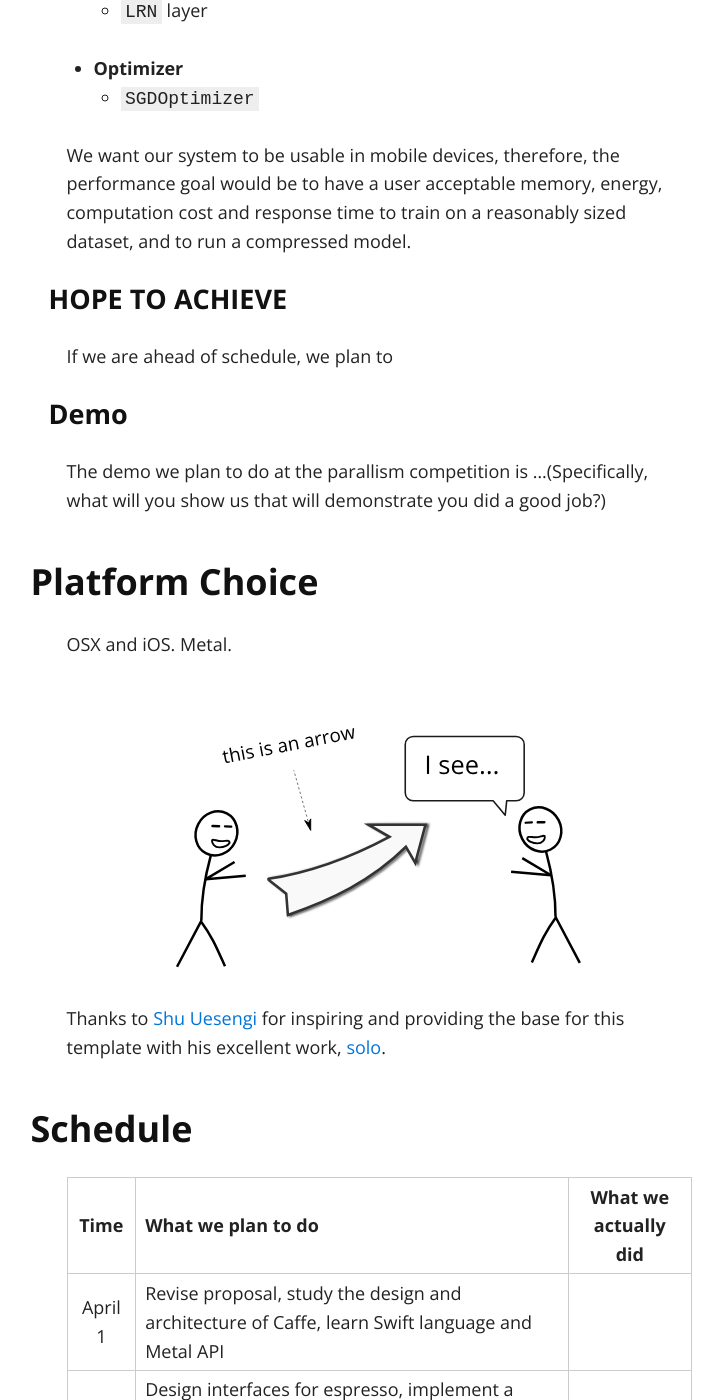
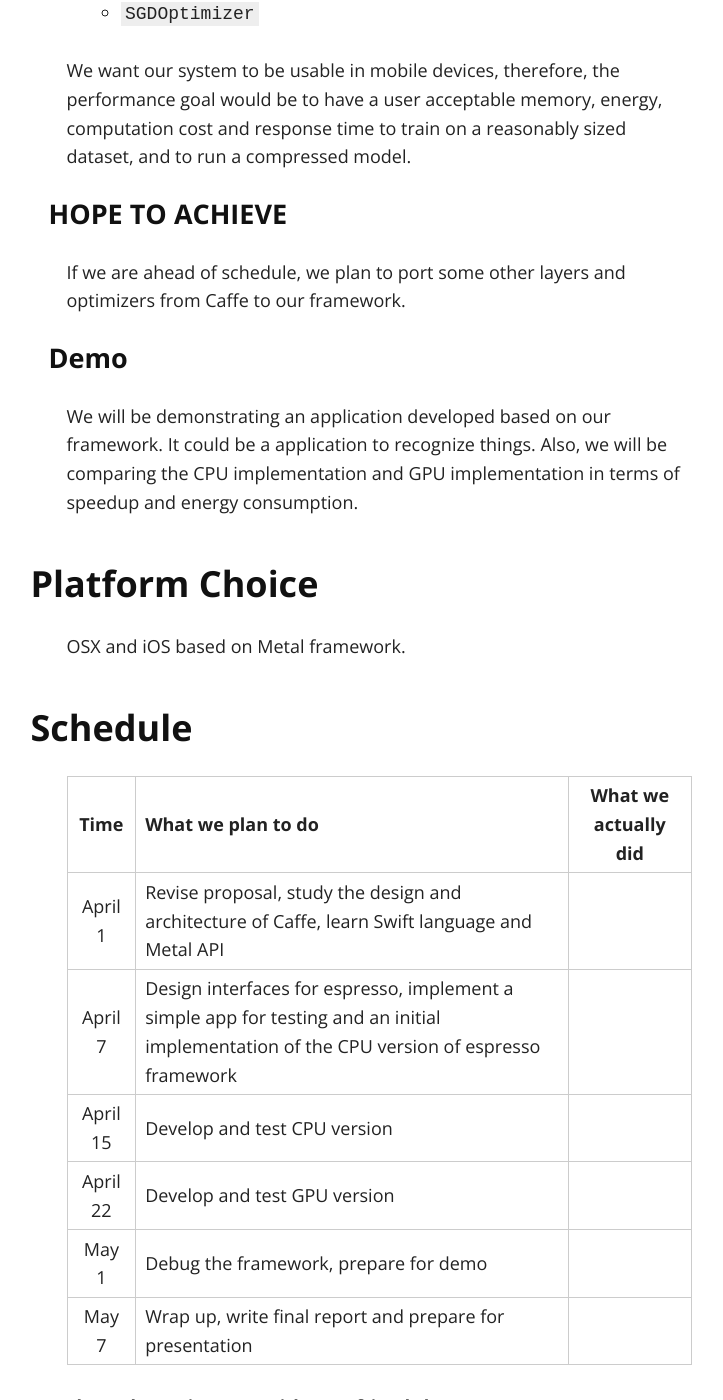
Before and after one commit to codinfox/espresso, a Jekyll site: the page built from index.md, in a window 1280 px wide and 1400 px high, scrolled down 3085 px. Shown: the whole window, without its empty margins (261-984 px from the left). Built offline with Jekyll 4.4.1, drawn with Linux system fonts in a browser that asks for light colours; nearby versions of some CDN libraries; some of the changed text lies outside the part shown.

Commit message:
Update the proposal

```diff
--- a/index.md
+++ b/index.md
@@ -11,8 +11,6 @@ sup:after { content: "]"; }
 ## A minimal high performance parallel neural network framework running on iOS
 
 **[Zhihao Li](http://codinfox.github.io/)** (zhihaol) and **[Zhenrui Zhang](http://jerryzh168.github.io/)** (zhenruiz)
-
-> We are in need of an apple developer account to test the framework on real devices.
 
 
 ### Background
@@ -71,17 +69,14 @@ We want our system to be usable in mobile devices, therefore, the performance go
 
 #### HOPE TO ACHIEVE
 
-If we are ahead of schedule, we plan to
+If we are ahead of schedule, we plan to port some other layers and optimizers from Caffe to our framework.
 
 #### Demo
-The demo we plan to do at the parallism competition is ...(Specifically, what will you show us that will demonstrate you did a good job?)
+We will be demonstrating an application developed based on our framework. It could be a application to recognize things. Also, we will be comparing the CPU implementation and GPU implementation in terms of speedup and energy consumption.
 
 ### Platform Choice
 
-OSX and iOS. Metal.
-<img src="{{ site.baseurl }}/images/hello.svg" alt="sample image">
-
-Thanks to [Shu Uesengi](https://github.com/chibicode) for inspiring and providing the base for this template with his excellent work, [solo](https://github.com/chibicode).
+OSX and iOS based on Metal framework.
 
 ### Schedule
 
```
